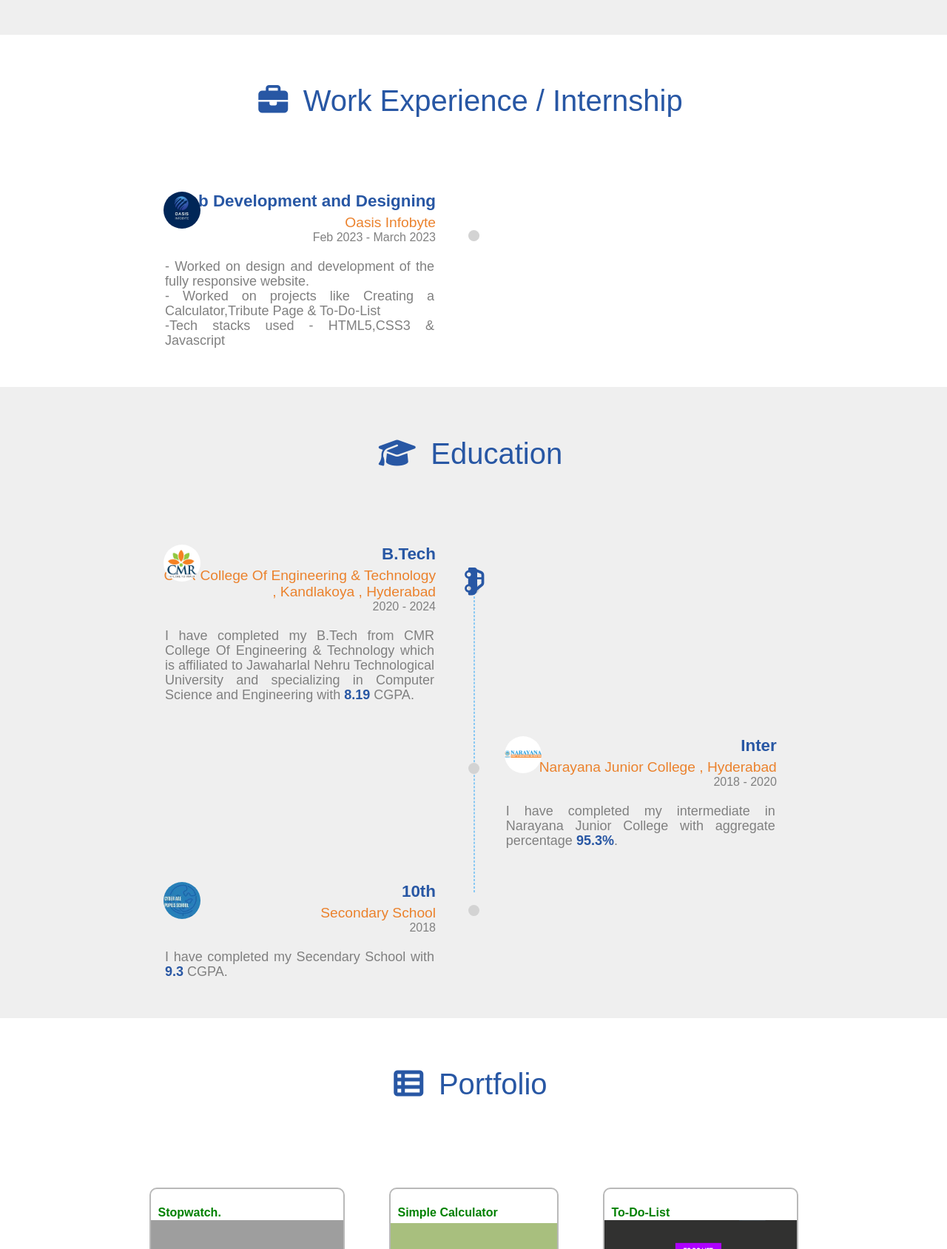
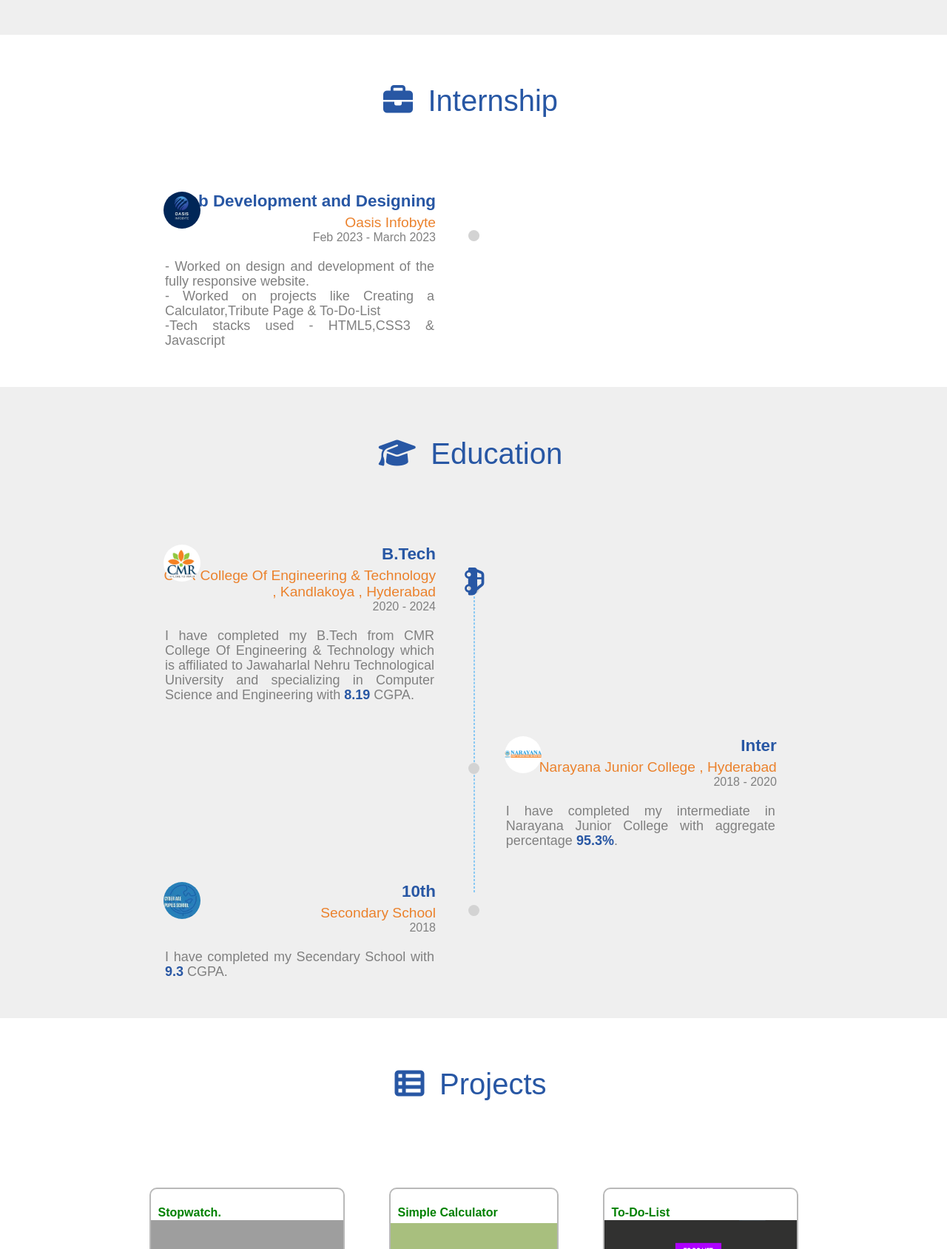
Before and after one commit to yasmeen-10/My_Portfolio, a plain HTML site: page index.html in a window 1280 px wide. Shown: the part 1205-2893 px from the top of the page at 74% size. Drawn offline with Linux system fonts and the light colour scheme; grey boxes are pictures that could not be loaded.

Commit message:
Update index.html

```diff
--- a/index.html
+++ b/index.html
@@ -222,7 +222,7 @@
                 <span>
                     <i class="fas fa-briefcase"></i>
                 </span>
-                <span> Work Experience / Internship </span>
+                <span>Internship </span>
             </h1>
 
             <div class="timeline">
@@ -324,7 +324,7 @@
                 <span>
                     <i class="fas fa-th-list"></i>
                 </span>
-                <span> Portfolio </span>
+                <span> Projects</span>
             </h1>
 
             <div id="portfolio-container">
```
